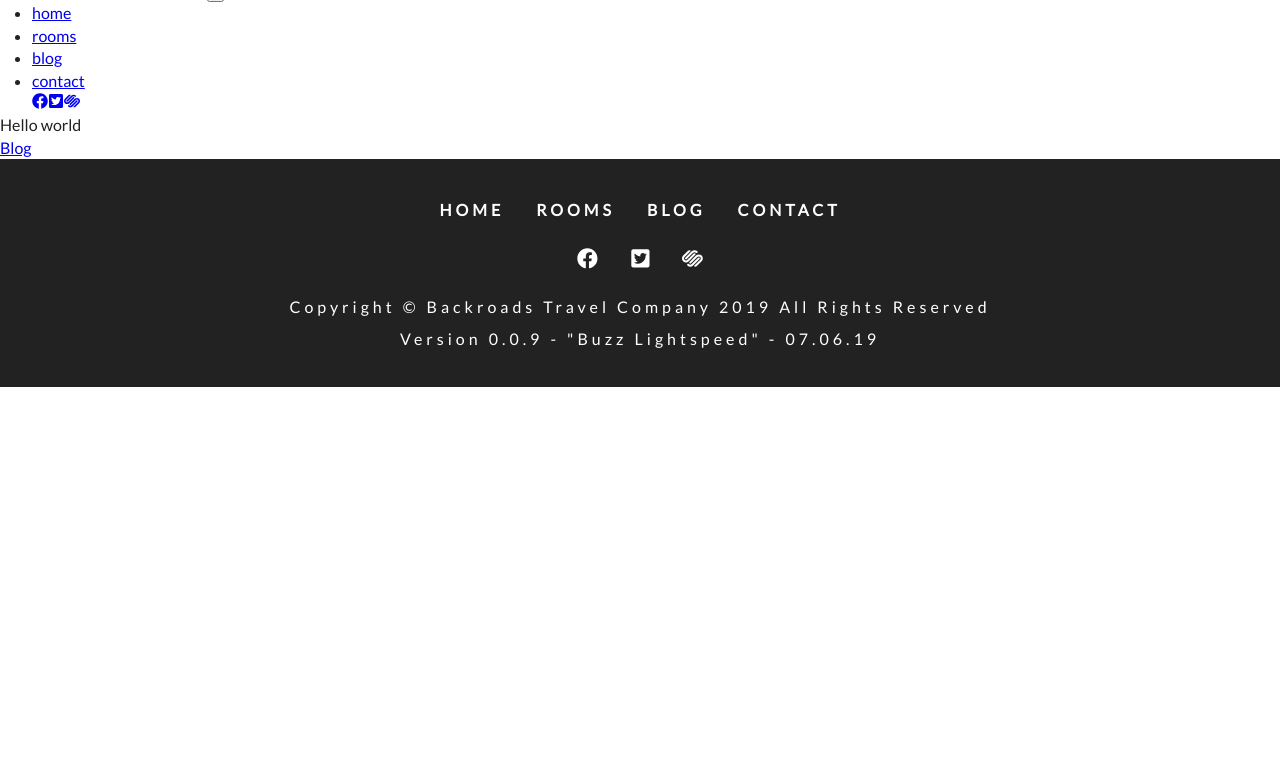
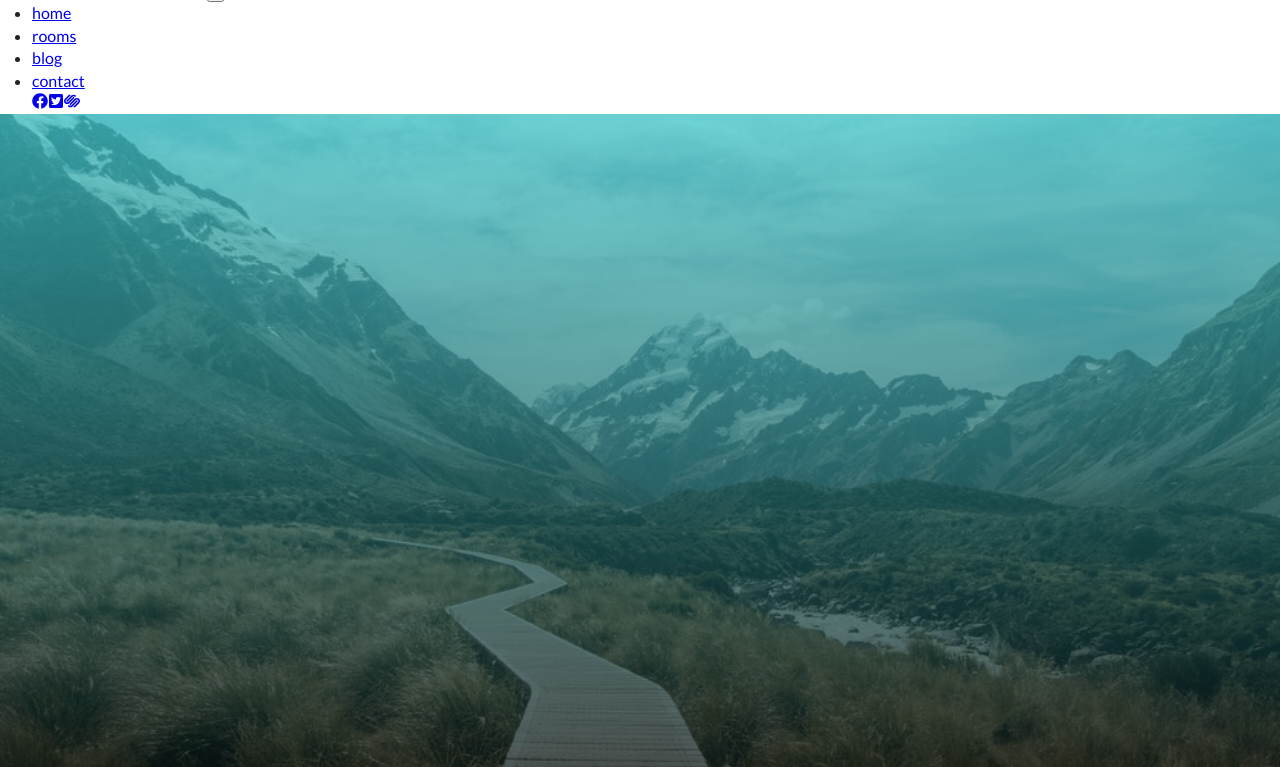
Before and after one commit to olavschuermann/wsapp-backroads, a Gatsby site: page / in a window 1280 px wide. Shown: the part 33-800 px from the top of the page. Built offline with nearby package versions, Linux system fonts and the light colour scheme; Gatsby itself is replaced by a stand-in of ours.

Commit message:
new hero component for website

```diff
--- a/src/components/Footer.js
+++ b/src/components/Footer.js
@@ -3,7 +3,6 @@
 import links from "../constants/links"
 import socialIcons from "../constants/social-icons"
 import { Link } from "gatsby"
-import { FaRProject } from "react-icons/fa"
 
 const Footer = () => {
   return (
--- /dev/null
+++ b/src/components/SimpleHero.js
@@ -0,0 +1,11 @@
+import React from 'react'
+
+const SimpleHero = ({children}) => {
+    return (
+        <header className="defaultHero">
+            {children}
+        </header>
+    )
+}
+
+export default SimpleHero
--- a/src/pages/index.js
+++ b/src/pages/index.js
@@ -2,11 +2,12 @@
 import { Link } from 'gatsby';
 
 import Layout from '../components/Layout';
+import SimpleHero from '../components/SimpleHero';
 
 const App = () => {
     return (
         <Layout>
-             Hello world<br />
+             <SimpleHero />
              <Link to='/blog'>Blog</Link>
         </Layout>
     )}
```
